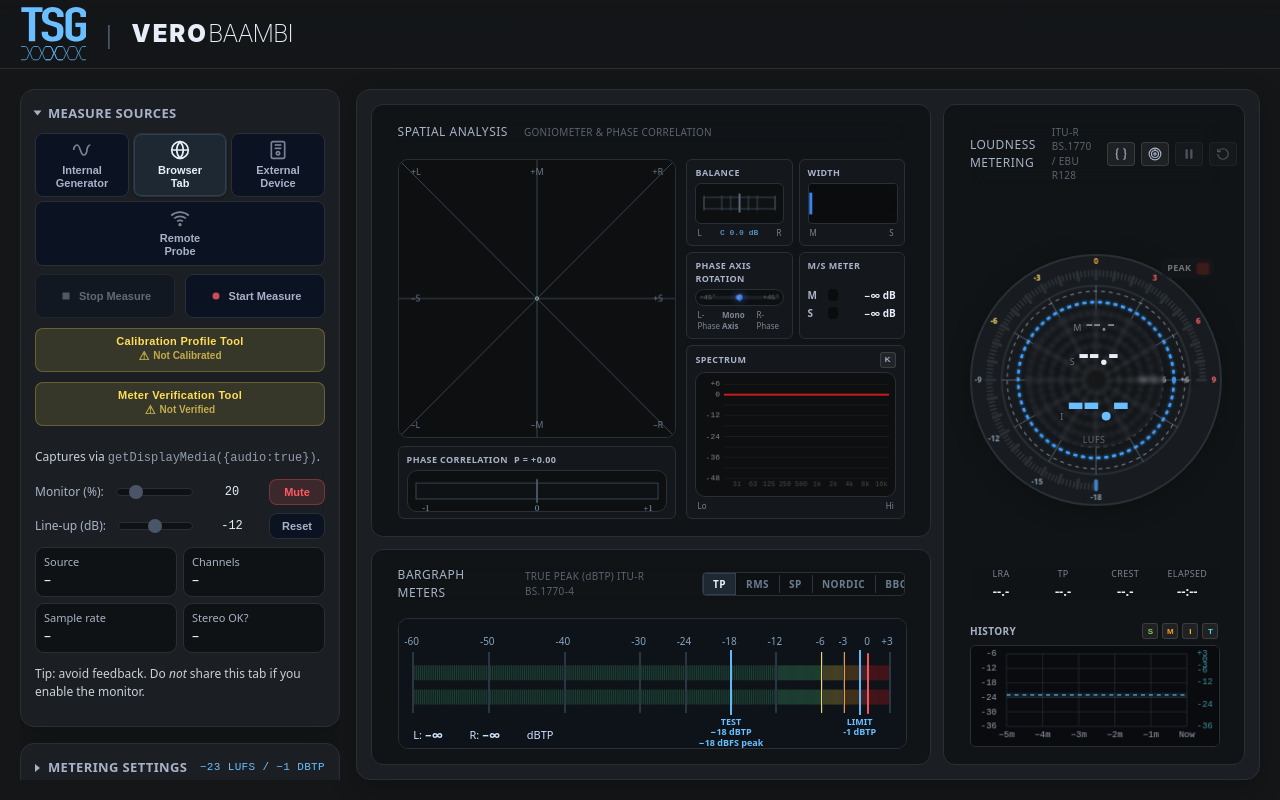
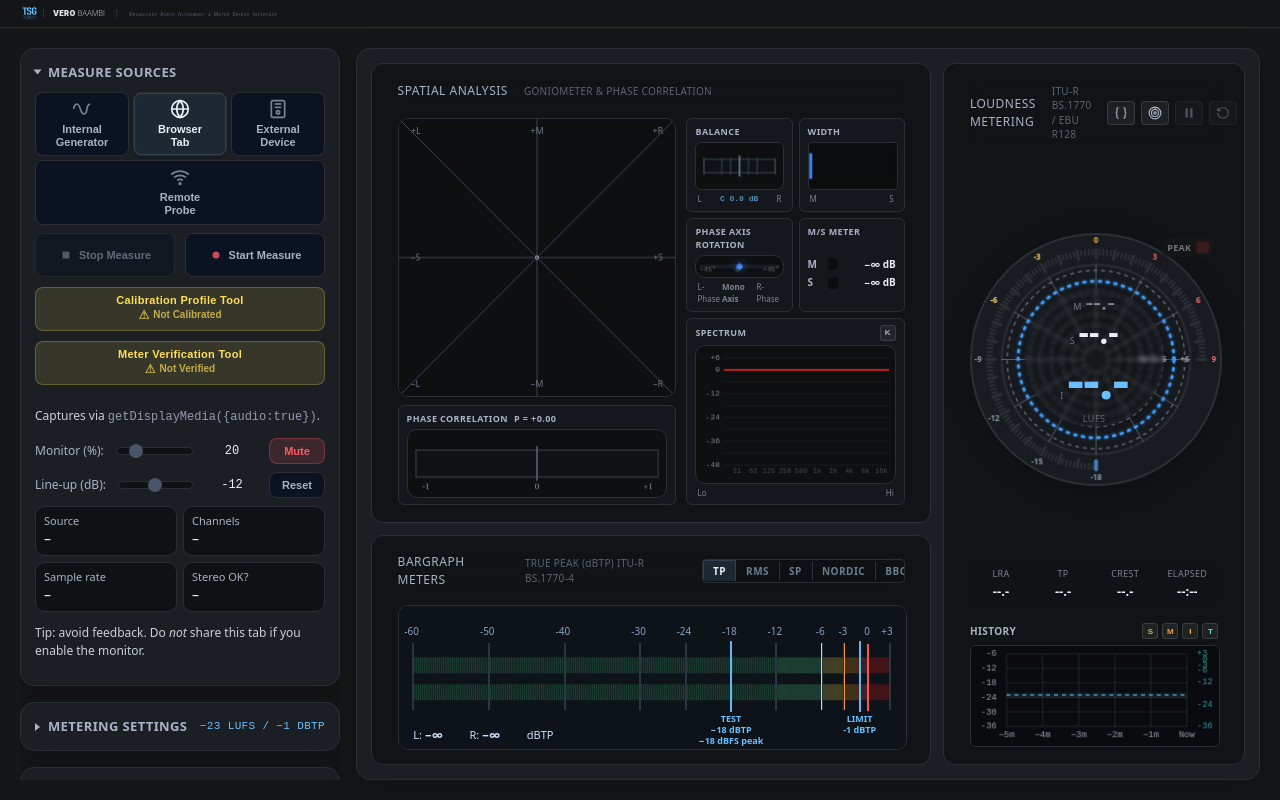
Before and after one commit to FiLORUX/tsg-vero-baambi, a website: page index.html in a window 1280 px wide. Drawn offline with Linux system fonts and the light colour scheme; animation ran at ten frames a second.

Commit message:
Adjust splash and header TSG logo sizes
- Reduce splash TSG logo from 420px to 280px
- Adjust header TSG symbol scale (0.42) and position for better text alignment

```diff
--- a/index.html
+++ b/index.html
@@ -89,7 +89,7 @@
     /* Boot splash */
     #splash{position:fixed;inset:0;z-index:9999;background:var(--bg);display:flex;flex-direction:column;align-items:center;justify-content:center;gap:24px;transition:opacity 0.3s ease-out}
     #splash.hide{opacity:0;pointer-events:none}
-    #splash .splash-tsg-logo{width:min(420px, 70vw);height:auto}
+    #splash .splash-tsg-logo{width:min(280px, 50vw);height:auto}
     #splash .splash-logo{font-family:Inter,system-ui,sans-serif;font-size:42px;letter-spacing:2px;color:var(--ink);margin-top:12px}
     #splash .splash-logo .vero{font-weight:900;margin-right:0.15em}
     #splash .splash-logo .baambi{font-weight:200;letter-spacing:-1px}
@@ -3044,13 +3044,46 @@
 <header>
   <div class="hdr">
     <div class="brand">
-      <svg class="header-tsg-logo" xmlns="http://www.w3.org/2000/svg" viewBox="6478 7030 450 380">
-        <path stroke="#69bfff" stroke-width="5" fill="none" stroke-linecap="round" stroke-linejoin="round" d="M6488 7305h28c14 0 21 45 28 45s13-45 27-45h28c14 0 21 45 28 45s13-45 27-45h28c14 0 21 45 28 45s13-45 27-45h28m0 90h-28c-14 0-21-45-27-45-7 0-14 45-28 45h-28c-14 0-20-45-27-45s-14 45-28 45h-28c-13 0-20-45-27-45s-14 45-28 45h-28"/>
-        <path stroke="#69bfff" stroke-width="5" fill="none" stroke-linecap="round" stroke-linejoin="round" d="M6654 7305h28c14 0 21 45 28 45s13-45 27-45h28c14 0 21 45 28 45s13-45 27-45h28c14 0 21 45 27 45s14-45 28-45h28m0 90h-28c-14 0-21-45-28-45s-13 45-27 45h-28c-14 0-21-45-27-45s-14 45-28 45h-28c-14 0-21-45-27-45-7 0-14 45-28 45h-28"/>
-        <path fill="#69bfff" d="M6538 7269v-199h-51v-31h144v31h-50v199h-43Zm235-164h-43v-7c0-7-2-14-7-19-5-6-12-9-23-9-6 0-11 1-15 3l-9 6-5 10-1 11 1 11c0 3 1 6 3 8l7 7 14 5 33 10c10 3 17 6 23 10 6 3 11 8 14 13 4 5 6 11 7 17l1 23-3 27c-3 8-7 15-13 21s-13 11-23 14a118 118 0 0 1-65 1c-9-3-17-7-23-12-7-5-12-10-16-17-3-6-5-14-5-21v-13h43v11c0 6 2 11 7 16s13 7 24 7l17-2c4-2 7-4 9-7 3-3 4-7 4-11l1-14-1-15c0-4-1-7-3-9-2-3-5-5-8-6l-13-5-31-10c-19-5-31-13-38-23-6-9-9-21-9-36 0-8 1-16 5-24 3-8 7-15 14-20 5-6 13-10 22-14a104 104 0 0 1 63 0c9 3 16 7 23 12 13 10 20 22 20 35v16Zm13-11c0-10 2-18 7-25 4-7 10-13 17-18a98 98 0 0 1 99 0c6 5 12 11 16 18s7 15 7 25v11h-44v-11c0-8-3-14-8-18-6-4-13-6-21-6s-15 2-21 6-8 10-8 18v121c0 8 2 14 8 18a46 46 0 0 0 42 0c5-4 8-10 8-18v-43h-34v-29h78v72c0 10-3 18-7 25s-10 12-16 17c-7 5-15 8-24 11a98 98 0 0 1-52 0c-9-3-17-6-23-11a46 46 0 0 1-23-42v-121Z"/>
-      </svg>
-      <span class="header-sep">|</span>
-      <span class="header-product"><span class="header-vero">VERO</span><span class="header-baambi">BAAMBI</span></span>
+      <!-- Vector logo: TSG symbol + VEROBAAMBI + tagline -->
+<svg xmlns="http://www.w3.org/2000/svg"
+     viewBox="0 0 4000 200"
+     width="100%"
+     preserveAspectRatio="xMidYMid meet"
+     role="img"
+     aria-label="TSG | VEROBAAMBI | Broadcast Audio Alignment & Meter Bridge Interface">
+  <defs>
+    <linearGradient id="lock-cyan" x1="0" y1="0" x2="1" y2="1">
+      <stop offset="0" stop-color="#38BDF8"/>
+      <stop offset="1" stop-color="#22D3EE"/>
+    </linearGradient>
+  </defs>
+
+  <!-- TSG Symbol (scaled and positioned) -->
+  <g transform="translate(30, 15) scale(0.42)">
+    <path stroke="#69bfff" stroke-width="5" fill="none" stroke-linecap="round" stroke-linejoin="round" d="M6488 7305h28c14 0 21 45 28 45s13-45 27-45h28c14 0 21 45 28 45s13-45 27-45h28c14 0 21 45 28 45s13-45 27-45h28m0 90h-28c-14 0-21-45-27-45-7 0-14 45-28 45h-28c-14 0-20-45-27-45s-14 45-28 45h-28c-13 0-20-45-27-45s-14 45-28 45h-28" transform="translate(-6478, -7030)"/>
+    <path stroke="#69bfff" stroke-width="5" fill="none" stroke-linecap="round" stroke-linejoin="round" d="M6654 7305h28c14 0 21 45 28 45s13-45 27-45h28c14 0 21 45 28 45s13-45 27-45h28c14 0 21 45 27 45s14-45 28-45h28m0 90h-28c-14 0-21-45-28-45s-13 45-27 45h-28c-14 0-21-45-27-45s-14 45-28 45h-28c-14 0-21-45-27-45-7 0-14 45-28 45h-28" transform="translate(-6478, -7030)"/>
+    <path fill="#69bfff" d="M6538 7269v-199h-51v-31h144v31h-50v199h-43Zm235-164h-43v-7c0-7-2-14-7-19-5-6-12-9-23-9-6 0-11 1-15 3l-9 6-5 10-1 11 1 11c0 3 1 6 3 8l7 7 14 5 33 10c10 3 17 6 23 10 6 3 11 8 14 13 4 5 6 11 7 17l1 23-3 27c-3 8-7 15-13 21s-13 11-23 14a118 118 0 0 1-65 1c-9-3-17-7-23-12-7-5-12-10-16-17-3-6-5-14-5-21v-13h43v11c0 6 2 11 7 16s13 7 24 7l17-2c4-2 7-4 9-7 3-3 4-7 4-11l1-14-1-15c0-4-1-7-3-9-2-3-5-5-8-6l-13-5-31-10c-19-5-31-13-38-23-6-9-9-21-9-36 0-8 1-16 5-24 3-8 7-15 14-20 5-6 13-10 22-14a104 104 0 0 1 63 0c9 3 16 7 23 12 13 10 20 22 20 35v16Zm13-11c0-10 2-18 7-25 4-7 10-13 17-18a98 98 0 0 1 99 0c6 5 12 11 16 18s7 15 7 25v11h-44v-11c0-8-3-14-8-18-6-4-13-6-21-6s-15 2-21 6-8 10-8 18v121c0 8 2 14 8 18a46 46 0 0 0 42 0c5-4 8-10 8-18v-43h-34v-29h78v72c0 10-3 18-7 25s-10 12-16 17c-7 5-15 8-24 11a98 98 0 0 1-52 0c-9-3-17-6-23-11a46 46 0 0 1-23-42v-121Z" transform="translate(-6478, -7030)"/>
+  </g>
+
+  <text x="300" y="50%" dominant-baseline="middle"
+        font-family="Inter, Segoe UI, system-ui, -apple-system, Roboto, sans-serif"
+        font-size="100">
+
+    <!-- separator -->
+    <tspan fill="#4a5568" font-weight="300">|</tspan>
+
+    <!-- VERO = extra bold -->
+    <tspan fill="#E5E7EB" font-weight="950" letter-spacing="4" dx="0.8em">VERO</tspan>
+    <!-- BAAMBI = very thin and tight -->
+    <tspan fill="#E5E7EB" font-weight="200" letter-spacing="-3">BAAMBI</tspan>
+
+    <!-- separator -->
+    <tspan fill="#4a5568" font-weight="300" dx="1.2em">|</tspan>
+
+    <!-- Tagline: all letters share VEROBAAMBI's baseline via alphabetic + dy offset -->
+    <tspan fill="#4a5568" font-weight="600" letter-spacing="8" dx="1.2em" dy="35" dominant-baseline="alphabetic"><tspan font-size="62" font-weight="500">B</tspan><tspan font-size="48">ROADCAST</tspan> <tspan font-size="62" font-weight="500">A</tspan><tspan font-size="48">UDIO</tspan> <tspan font-size="62" font-weight="500">A</tspan><tspan font-size="48">LIGNMENT</tspan> <tspan font-size="48">&amp;</tspan> <tspan font-size="62" font-weight="500">M</tspan><tspan font-size="48">ETER</tspan> <tspan font-size="62" font-weight="500">B</tspan><tspan font-size="48">RIDGE</tspan> <tspan font-size="62" font-weight="500">I</tspan><tspan font-size="48">NTERFACE</tspan></tspan>
+  </text>
+</svg>
     </div>
     <!-- Calibration status indicator (only visible when calibrated) -->
     <div id="headerCalIndicator" class="header-cal-indicator" style="display: none;">
```
